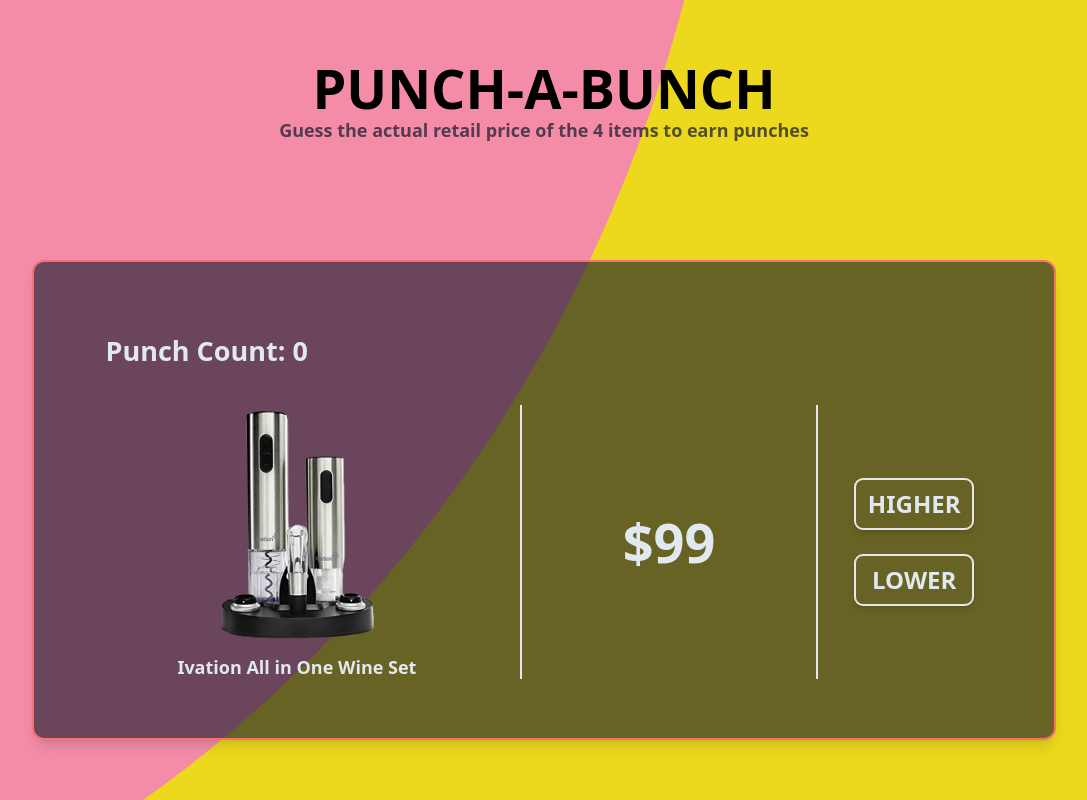
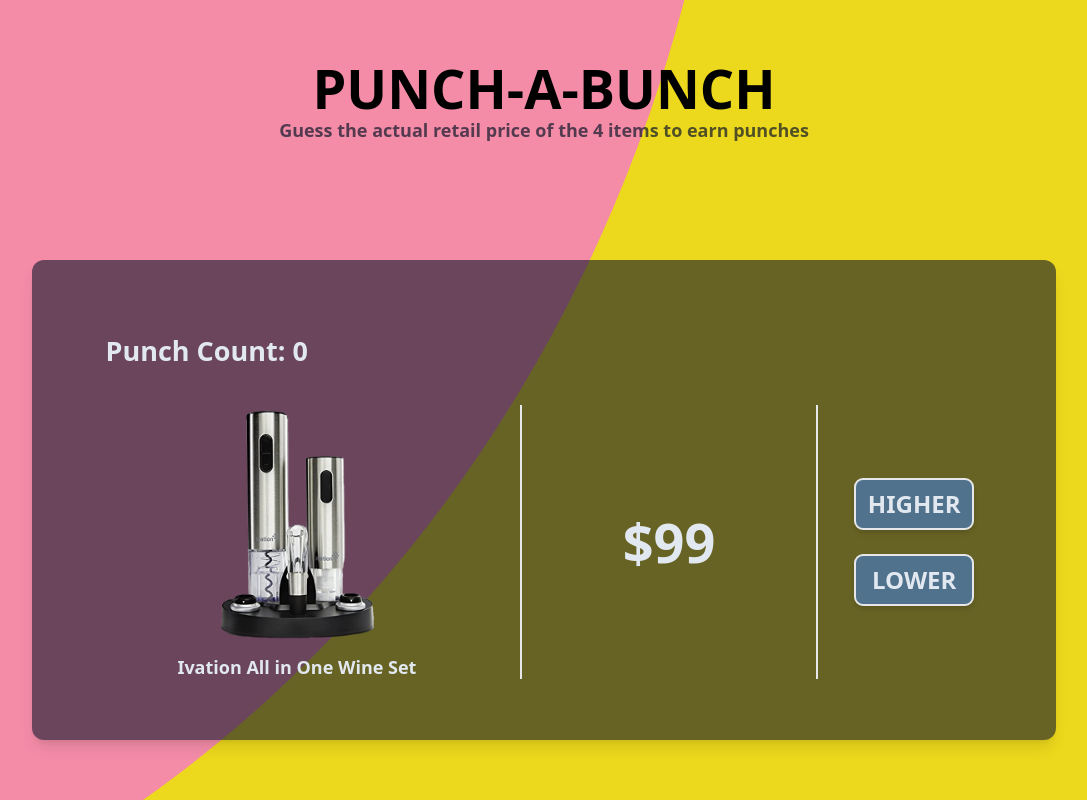
Before and after one commit to hpweisberg/ThePriceIsRight-PunchABunch, a React (Vite) app: page / in a window 1280 px wide. Both pictures are taken after a click on the button "Start Hi-Lo Game". Shown: the whole page, without its empty margins (96-1183 px from the left). Built offline with nearby package versions, Linux system fonts and the light colour scheme.

Commit message:
add win confetti

```diff
--- a/package.json
+++ b/package.json
@@ -11,6 +11,7 @@
   },
   "dependencies": {
     "react": "^18.2.0",
+    "react-confetti": "^6.1.0",
     "react-dom": "^18.2.0"
   },
   "devDependencies": {
--- a/src/App.jsx
+++ b/src/App.jsx
@@ -147,7 +147,7 @@ function App() {
           <h3 className="text-xs md:text-md text-slate-900/70 text-center md:px-0 px-2">You can only keep 1 prize</h3>
         }
       </div>
-      <div className="flex justify-center items-center h-[80vh] md:h-[60vh] w-[80vw] border-2 border-red-400 bg-slate-900/60 rounded-lg shadow-lg">
+      <div className="flex justify-center items-center h-[80vh] md:h-[60vh] w-[80vw] bg-slate-900/60 rounded-lg shadow-lg">
         {startPunchABunch ?
           <PunchABunchContainer punchCount={punchCount} handleUsePunch={handleUsePunch} handleNewGame={handleNewGame} />
           :
--- /dev/null
+++ b/src/Components/ConfettiEffect.jsx
@@ -0,0 +1,13 @@
+import Confetti from "react-confetti";
+
+const ConfettiEffect = () => {
+  return (
+    <Confetti
+      width={window.innerWidth}
+      height={window.innerHeight}
+
+    />
+  );
+}
+
+export default ConfettiEffect;
--- a/src/Components/HiLoGame.jsx
+++ b/src/Components/HiLoGame.jsx
@@ -107,14 +107,14 @@ const HiLoGame = ({
           {message === null && hiLoItemCount < 5 ? (
             <div className="flex md:flex-col">
               <button
-                className="w-20 border-2 rounded-md shadow-md m-2 hover:bg-slate-800 hover:transition-colors"
+                className="w-20 border-2 rounded-md shadow-md m-2 bg-blue-500/50 hover:bg-slate-800 hover:transition-colors"
                 onClick={() => handleGuess('higher')}
                 disabled={buttonsDisabled}
               >
                 HIGHER
               </button>
               <button
-                className="w-20 border-2 rounded-md shadow-md m-2 hover:bg-slate-800 hover:transition-colors"
+                className="w-20 border-2 rounded-md shadow-md m-2 bg-blue-500/50 hover:bg-slate-800 hover:transition-colors"
                 onClick={() => handleGuess('lower')}
                 disabled={buttonsDisabled}
               >
@@ -124,7 +124,7 @@ const HiLoGame = ({
           ) : (
             <button
               onClick={hiLoItemCount === 4 && message ? handleStartPunchABunch : handleContinue}
-              className="w-20 border-2 rounded-md shadow-md m-2 h-10  hover:bg-slate-800 hover:transition-colors"
+              className="w-20 border-2 rounded-md shadow-md m-2 h-10 bg-blue-500/50 hover:bg-slate-800 hover:transition-colors"
             >
               Continue
             </button>
--- a/src/Components/PrizeReveal.jsx
+++ b/src/Components/PrizeReveal.jsx
@@ -1,5 +1,6 @@
 /* eslint-disable react/prop-types */
 import { useEffect, useState } from "react";
+import ConfettiEffect from "./ConfettiEffect";
 
 const PrizeReveal = ({ selectedCircles, handleNewGame }) => {
   const [currentIndex, setCurrentIndex] = useState(0);
@@ -36,6 +37,7 @@ const PrizeReveal = ({ selectedCircles, handleNewGame }) => {
   if (gameOver === true) {
     return (
       <div className=" w-full h-full flex flex-col justify-center items-center gap-4">
+        <ConfettiEffect />
         <div className="border-2 border-black bg-green-500 rounded-md shadow-md w-4/5 h-2/3 flex flex-col justify-center items-center gap-8 p-4 md:p-8 ">
           <h1 className="md:text-4xl text-xl text-center ">
             YOU WON
@@ -58,7 +60,6 @@ const PrizeReveal = ({ selectedCircles, handleNewGame }) => {
   return (
     <div className=" w-full h-full flex flex-col justify-center items-center gap-4">
       <div className="border-2 border-black bg-green-500 rounded-md shadow-md w-4/5 h-2/3 flex flex-col justify-center items-center gap-8 p-4 md:p-8 ">
-        <h2 className="md:text-2xl b-2 text-center">Prize Reveal Window</h2>
         <h2 className="text-xl b-2 text-center md:text-4xl">
           You found {currentPrize}!</h2>
         <p>{`Prizes left ${selectedCircles.length - currentIndex - 1}`}</p>
```
Also changed, not shown: 1 other file (tests, documents, lock files or other folders).
